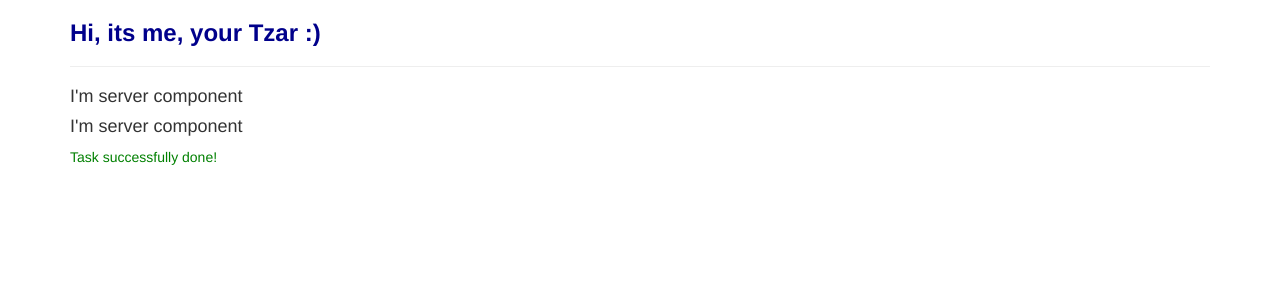
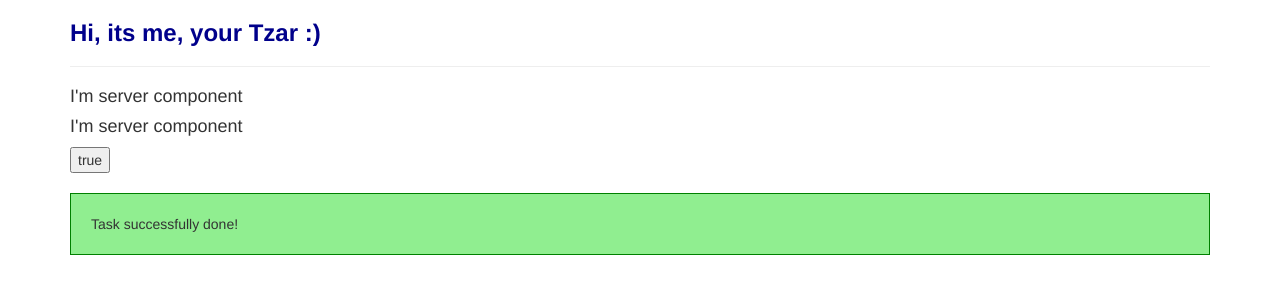
Before and after one commit to stea1th/my-first-app, an Angular app: page / in a window 1280 px wide. Shown: the top 300 px of the page. Built offline with nearby package versions, Linux system fonts and the light colour scheme.

Commit message:
Task 1.2

```diff
--- a/src/app/alerts/success-alert/success-alert.component.css
+++ b/src/app/alerts/success-alert/success-alert.component.css
@@ -1,3 +1,5 @@
 p {
-  color: green;
+  padding: 20px;
+  background-color: lightgreen;
+  border: 1px solid green;
 }
--- a/src/app/alerts/warning-alert/warning-alert.component.css
+++ b/src/app/alerts/warning-alert/warning-alert.component.css
@@ -1,3 +1,5 @@
 p {
-  color: red;
+  padding: 20px;
+  background-color: lightpink;
+  border: 1px solid red;
 }
--- a/src/app/app.component.html
+++ b/src/app/app.component.html
@@ -4,7 +4,8 @@
       <h3><strong>Hi, its me, your Tzar :)</strong></h3>
       <hr/>
       <app-servers></app-servers>
-<!--      <button (click)="show =!show"></button>-->
+      <button (click)="toggle()"> {{ condition }} </button>
+      <br/><br/>
       <ng-container *ngIf="condition; else elseBlock">
         <app-success-alert ></app-success-alert>
       </ng-container>
--- a/src/app/app.component.ts
+++ b/src/app/app.component.ts
@@ -1,4 +1,4 @@
-import { Component } from '@angular/core';
+import {Component} from '@angular/core';
 
 @Component({
   selector: 'app-root',
@@ -7,4 +7,9 @@ import { Component } from '@angular/core';
 })
 export class AppComponent {
   condition = true;
+
+  toggle() {
+    this.condition = !this.condition;
+  }
+
 }
```
